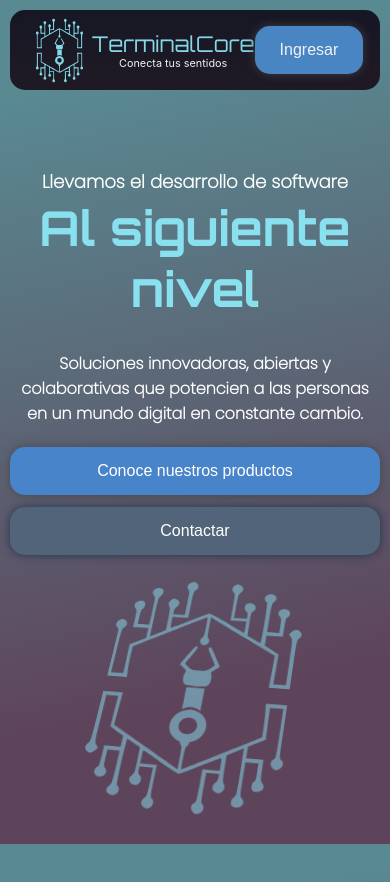
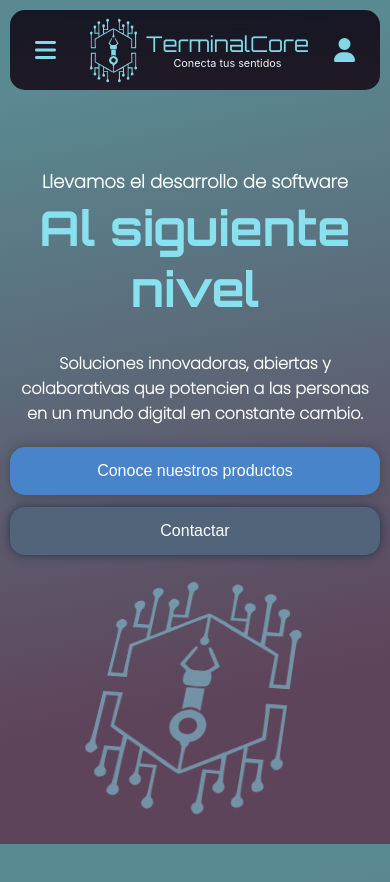
Before and after one commit to GwerhDev/TerminalCore-Web, a React (Create React App) app: page / in a window 390 px wide. Shown: the top 882 px of the page. Built offline with nearby package versions, Linux system fonts and the light colour scheme.

Commit message:
updating nav

```diff
--- a/package.json
+++ b/package.json
@@ -3,6 +3,11 @@
   "version": "0.1.0",
   "private": true,
   "dependencies": {
+    "@fortawesome/fontawesome-svg-core": "^6.7.2",
+    "@fortawesome/free-brands-svg-icons": "^6.7.2",
+    "@fortawesome/free-regular-svg-icons": "^6.7.2",
+    "@fortawesome/free-solid-svg-icons": "^6.7.2",
+    "@fortawesome/react-fontawesome": "^0.2.2",
     "@testing-library/jest-dom": "^5.16.5",
     "@testing-library/react": "^13.4.0",
     "@testing-library/user-event": "^13.5.0",
--- a/src/app/components/Nav.jsx
+++ b/src/app/components/Nav.jsx
@@ -1,41 +1,39 @@
 import s from "./Nav.module.css";
+import { faBars, faBurger, faHamburger, faUser } from '@fortawesome/free-solid-svg-icons';
+import { FontAwesomeIcon } from '@fortawesome/react-fontawesome';
 import { Logo } from "./Logo";
-import { PrimaryButton } from "./Buttons/PrimaryButton";
-import { DialogModal } from "./Modals/DialogModal";
-import { useState } from "react";
-import { LoginForm } from "./Forms/LoginForm";
+import { DEVELOPERS_URL } from "../../middlewares/config";
 
 export const Nav = () => {
-  const [isOpen, setIsOpen] = useState(false);
-
-  const handleOpenLoginDialog = () => {
-    setIsOpen(true);
-  };
-
-  const handleCloseLoginDialog = () => {
-    setIsOpen(false);
-  };
-
   return (
     <div className={s.refNav}>
       <section className={s.navSectionCont}>
         <div className={s.navCont}>
           <div className={s.divNav}>
-            <ul className={s.ulNav}>
+            <span className={s.burgerContainer}>
+              <FontAwesomeIcon size="xl" icon={faBars} />
+            </span>
+
+            <span className={s.logoContainer}>
               <Logo height={"65px"} />
-            </ul>
+            </span>
+
             <ul className={s.ulNav}>
 
             </ul>
             <ul className={s.ulNav}>
-              <PrimaryButton onClick={handleOpenLoginDialog} text="Ingresar" />
+              <li>
+                <a className={s.aNav} href={DEVELOPERS_URL} text="Ingresar">
+                  <FontAwesomeIcon size="xl" icon={faUser} />
+                  <span>
+                    Ingresar
+                  </span>
+                </a>
+              </li>
             </ul>
           </div>
         </div>
       </section>
-      <DialogModal isOpen={isOpen} onClose={handleCloseLoginDialog} >
-        <LoginForm />
-      </DialogModal>
     </div>
   )
 }
--- a/src/app/components/Nav.module.css
+++ b/src/app/components/Nav.module.css
@@ -13,7 +13,13 @@
   justify-content: center;
 }
 
+.logoContainer {
+  display: flex;
+  align-items: center;
+}
+
 .navCont {
+  display: flex;
   border-radius: 15px;
   width: 100%;
   backdrop-filter: blur(20px);
@@ -28,6 +34,7 @@
   border-radius: 15px;
   display: flex;
   justify-content: space-between;
+  padding-inline: 25px;
 }
 
 .ulNav {
@@ -36,10 +43,21 @@
   justify-content: flex-start;
   margin: 0;
   padding: 0;
-  padding-left: 3rem;
-  padding-right: 3rem;
 }
 
+.aNav {
+  gap: 5px;
+  margin: 0;
+  padding: 0;
+  display: flex;
+  align-items: center;
+  font-family: Orbitron;
+  color: var(--primary-color);
+}
+
+.aNav:hover {
+  color: white;
+}
 
 .ulMenu {
   color: white;
@@ -48,7 +66,6 @@
   font-weight: 500;
   font-size: 15px;
   display: flex;
-  flex-direction: row;
   align-items: center;
   justify-content: space-around;
 }
@@ -62,12 +79,32 @@
   filter: drop-shadow(0px 0px 4px var(--primary-color));
 }
 
+.burgerContainer {
+  display: none;
+}
+
 @media screen and (max-width: 800px) {
+  .burgerContainer {
+    display: flex;
+    align-items: center;
+  }
+
+  .logoContainer {
+    width: 100%;
+    display: flex;
+    justify-content: center;
+  }
+
+  .divNav {
+    padding-inline: 25px;
+    color: var(--primary-color);
+  }
+
   .ulMenu {
     display: none;
   }
 
-  .ulNav, .divNav {
+  .ulNav {
     margin: 0;
     padding: 0;
     display: flex;
@@ -75,6 +112,10 @@
     justify-content: center;
   }
 
+  .ulNav li a span {
+    display: none;
+  }
+
   .navSectionCont {
     padding-right: 10px;
     padding-left: 10px;
--- a/src/middlewares/config/index.js
+++ b/src/middlewares/config/index.js
@@ -2,3 +2,4 @@ import { environment } from "../../environment";
 import { DEVELOPMENT } from "../misc/consts";
 
 export const URL_API = environment === DEVELOPMENT ? "http://localhost:8080":"https://developers-terminalcore-api.fly.dev";
+export const DEVELOPERS_URL = "https://developers-terminalcore.vercel.app";
--- a/src/styles/root.css
+++ b/src/styles/root.css
@@ -34,6 +34,12 @@ ul {
   list-style: none;
 }
 
+a {
+  margin: 0;
+  padding: 0;
+}
+
+
 button:disabled {
   opacity: .5;
   cursor: not-allowed;
@@ -58,11 +64,6 @@ body {
 code {
   font-family: source-code-pro, Menlo, Monaco, Consolas, 'Courier New',
     monospace;
-}
-
-a {
-  margin: 0;
-  padding: 0;
 }
 
 h1 {
```
Also changed, not shown: src/middlewares/misc/consts.js (line endings or trailing spaces), 1 other file (tests, documents, lock files or other folders).
